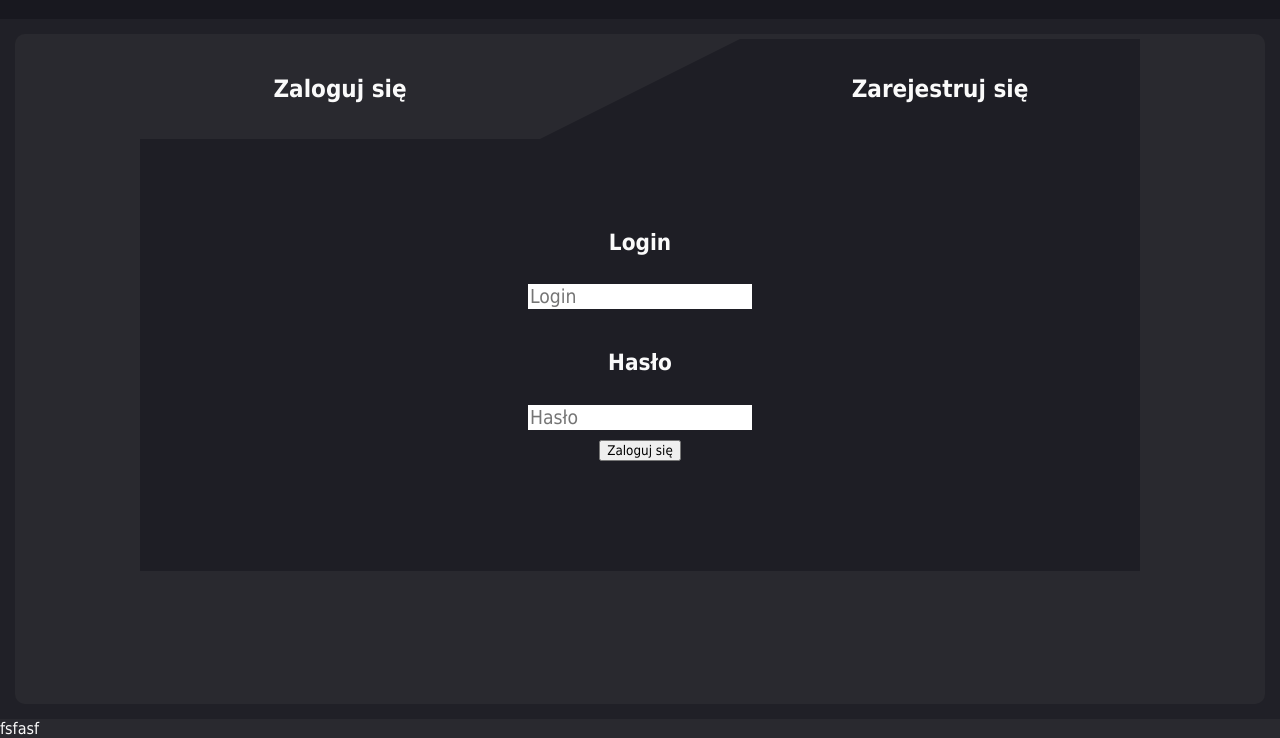
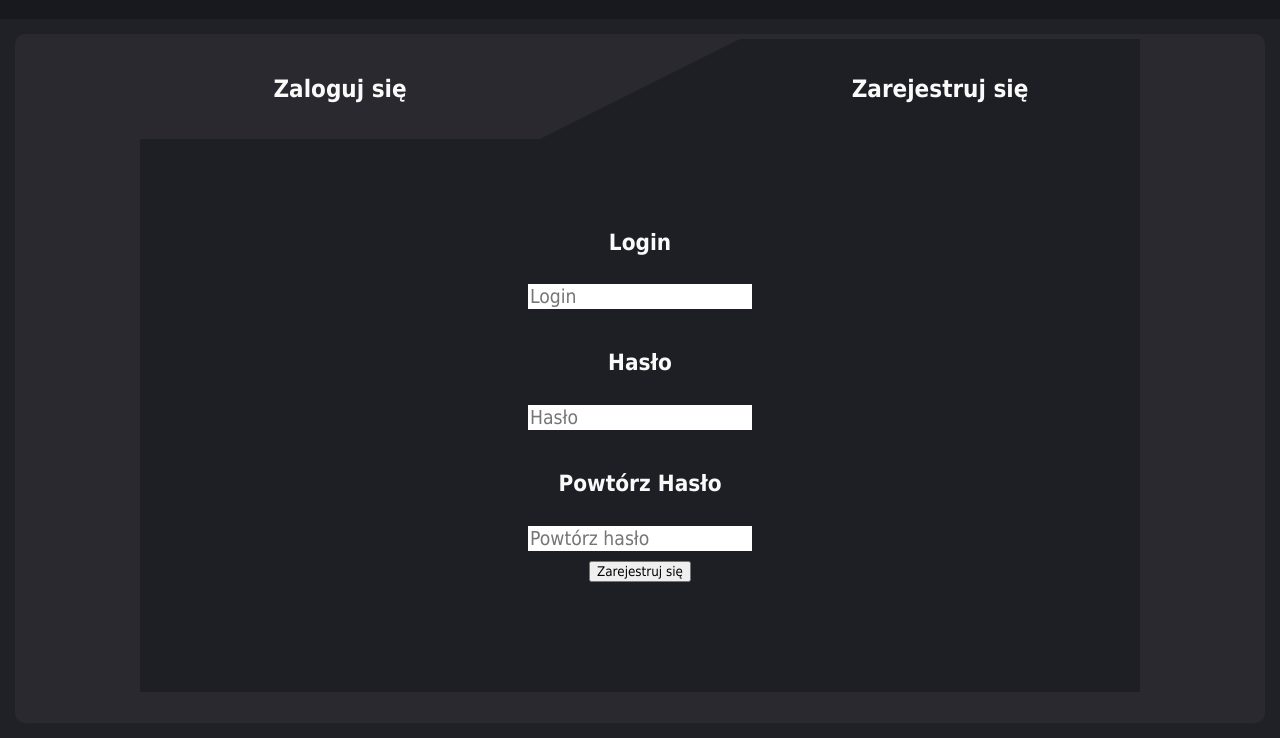
Before and after one commit to Stefankow20p/planner, a website: page public/login.html in a window 1280 px wide. Both pictures are taken after a click on the element "Zarejestruj się". Shown: the part 62-800 px from the top of the page. Drawn offline with Linux system fonts and the light colour scheme.

Commit message:
Add files via upload

```diff
--- a/public/javascript/login-page.js
+++ b/public/javascript/login-page.js
@@ -1,20 +1,38 @@
+function turnOnLogin(){
+    // console.log(document.querySelector(".triangle-log div"))
+    document.querySelectorAll(".not-choosen").forEach(element => {
+        element.removeEventListener("click",turnOnLogin)
+    })
+    document.querySelector(".triangle div").classList.remove("on-register-traingle-flip")
+    document.querySelector(".triangle div").classList.add("on-login-traingle-flip")
+    document.querySelector("#register").classList.remove("choosen")
+    document.querySelector("#register").classList.add("not-choosen")
+    document.querySelector("#login").classList.add("choosen")
+    document.querySelector("#login").classList.remove("not-choosen")
 
-document.querySelector("#register").addEventListener("click",()=>{
-    console.log(document.querySelector(".triangle-log div"))
+    document.querySelectorAll(".not-choosen").forEach(element => {
+        element.addEventListener("click",turnOnRegister)
+    })
+    document.querySelector(".reg").style.display="none"
+    document.querySelector(".log").style.display="block"
+}
+
+function turnOnRegister(){
+    // console.log(document.querySelector(".triangle-log div"))
+    document.querySelectorAll(".not-choosen").forEach(element => {
+        element.removeEventListener("click",turnOnRegister)
+    })
     document.querySelector(".triangle div").classList.remove("on-login-traingle-flip")
     document.querySelector(".triangle div").classList.add("on-register-traingle-flip")
     document.querySelector("#login").classList.remove("choosen")
     document.querySelector("#login").classList.add("not-choosen")
     document.querySelector("#register").classList.add("choosen")
     document.querySelector("#register").classList.remove("not-choosen")
-})
 
-document.querySelector("#login").addEventListener("click",()=>{
-    console.log(document.querySelector(".triangle-log div"))
-    document.querySelector(".triangle div").classList.remove("on-register-traingle-flip")
-    document.querySelector(".triangle div").classList.add("on-login-traingle-flip")
-    document.querySelector("#register").classList.remove("choosen")
-    document.querySelector("#register").classList.add("not-choosen")
-    document.querySelector("#login").classList.add("choosen")
-    document.querySelector("#login").classList.remove("not-choosen")
-})
+    document.querySelectorAll(".not-choosen").forEach(element => {
+        element.addEventListener("click",turnOnLogin)
+    })
+    document.querySelector(".log").style.display="none"
+    document.querySelector(".reg").style.display="block"
+}
+turnOnLogin()
--- a/public/login.html
+++ b/public/login.html
@@ -35,24 +35,30 @@
                     <h4>Hasło</h4>
                     <input type="password" placeholder="Hasło" name="log-pass" id="log-pass">
                 </label>
-                <label for="none">
+                <label for="#none#">
                     <input type="button" value="Zaloguj się" id="log-btn">
                 </label>
             </div>
-            <!-- <div class="reg">
+            <div class="reg">
                 <label>
-                    <input type="text" placeholder="Login" name="reg-log">
+                    <h4>Login</h4>
+                    <input type="text" placeholder="Login" name="reg-log" id="reg-log">
                 </label>
                 <label>
-                    <input type="password" placeholder="Hasło" name="reg-pass1">
+                    <h4>Hasło</h4>
+                    <input type="password" placeholder="Hasło" name="reg-pass1" id="reg-pass1">
                 </label>
                 <label>
-                    <input type="password" placeholder="Powtórz hasło" name="reg-pass2">
+                    <h4>Powtórz Hasło</h4>
+                    <input type="password" placeholder="Powtórz hasło" name="reg-pass2" id="reg-pass2">
                 </label>
-            </div> -->
+                <label for="#none#">
+                    <input type="button" value="Zarejestruj się" id="reg-btn">
+                </label>
+            </div>
         </section>
     </main>
-    <footer>fsfasf</footer>
+    <footer></footer>
     <script src="javascript/login-page.js"></script>
 </body>
 
--- a/public/style/style.scss
+++ b/public/style/style.scss
@@ -154,7 +154,7 @@ footer{
         justify-content: center;
 
         width: 1000px;
-        .not-choosen:hover ~ .not-choosen,.not-choosen:hover, .not-choosen:has(~ .not-choosen:hover){
+        .not-choosen:hover ~ .not-choosen, .not-choosen:hover, .not-choosen:has(~ .not-choosen:hover){
             cursor: pointer;
             background-color: $info-color;
         }
@@ -177,9 +177,6 @@ footer{
                 font-size: x-large;
             }
         }
-        #login{
-
-        }
         .triangle{
             div{
                 border-top: solid 0px transparent;
@@ -189,11 +186,9 @@ footer{
             }
 
         }
-        #register{
-
-        }
     }
     .log, .reg{
+        display: none;
         width: 1000px;
         background-color: $third-color;
 
@@ -214,16 +209,24 @@ footer{
             font-size: larger;
             color: #000;
             border: 0 solid #fff;
+            padding: 6px;
         }
         input[type="text"]:focus-visible, input[type="password"]:focus-visible{
             outline: 3px solid $show-more-color;
         }
         input[type="button"]{
-            color: #000;
+            font-size: large;
+            font-weight: bold;
+            color: $font-main-color;
+            background-color: $info-color;
+            border: 0 solid $info-color;
+            padding: 5px 15px;
+            margin-top: 10px;
         }
         input[type="button"]:hover{
             cursor: pointer;
-
+            // border: 3px solid $show-more-color;
+            outline: 3px solid $show-more-color;
         }
 
     }
```
